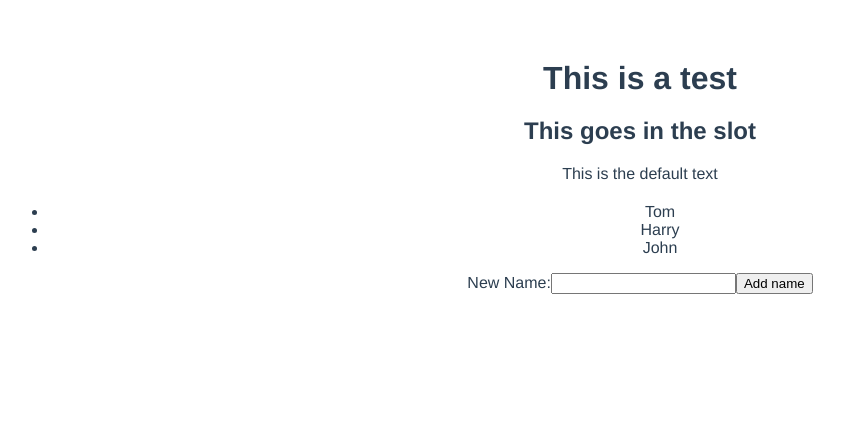
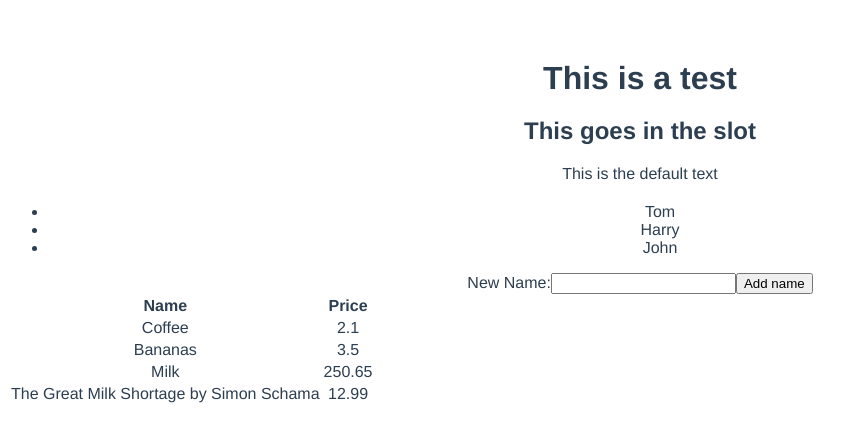
Before and after one commit to mdm106/vue-practice-challenges, a Vue app: page / in a window 1280 px wide. Shown: the top 442 px of the page, without its empty margins (0-861 px from the left). Built offline with nearby package versions, Linux system fonts and the light colour scheme.

Commit message:
Adding Basket and basket items components

```diff
--- /dev/null
+++ b/src/components/Basket.vue
@@ -0,0 +1,52 @@
+<template>
+  <div>
+    <table v-if="basketItems" className="table table-bordered">
+    <thead>
+        <tr>
+            <th>Name</th>
+            <th>Price</th>
+        </tr>
+    </thead>
+    <tbody>
+        <tr v-for="item in basketItems" :key="item.name">
+            <BasketItemName v-bind:item="item" />
+            <BasketItemPrice v-bind:item="item" />
+        </tr>
+    </tbody>
+    </table>
+    <p v-else >Nothing on the list</p>
+    </div>
+</template>
+
+<script>
+import BasketItemName from './BasketItemName.vue'
+import BasketItemPrice from './BasketItemPrice.vue'
+
+export default {
+  name: 'Basket',
+  components: {
+    BasketItemName,
+    BasketItemPrice
+  },
+  props: {
+    items: {
+      type: Array,
+      default: () => [ { name: "Coffee", price: 2.10 },
+                { name: "Bananas", price: 3.50 },
+                { name: "Milk", price: 250.65 },
+                { name: "The Great Milk Shortage by Simon Schama", price: 12.99 },]
+    },
+  },
+  data: function() {
+    return {
+      basketItems: [...this.items]
+    }
+  },
+
+}
+</script>
+
+<!-- Add "scoped" attribute to limit CSS to this component only -->
+<style scoped>
+
+</style>
--- /dev/null
+++ b/src/components/BasketItemName.vue
@@ -0,0 +1,20 @@
+<template>
+  <td>
+    {{ item.name }}
+  </td>
+</template>
+
+<script>
+
+export default {
+  name: 'BasketItemName',
+  props: {
+    item: Object
+  }
+}
+</script>
+
+<!-- Add "scoped" attribute to limit CSS to this component only -->
+<style scoped>
+
+</style>
--- /dev/null
+++ b/src/components/BasketItemPrice.vue
@@ -0,0 +1,20 @@
+<template>
+  <td>
+    {{ item.price }}
+  </td>
+</template>
+
+<script>
+
+export default {
+  name: 'BasketItemPrice',
+  props: {
+    item: Object
+  }
+}
+</script>
+
+<!-- Add "scoped" attribute to limit CSS to this component only -->
+<style scoped>
+
+</style>
--- a/src/components/HelloWorld.vue
+++ b/src/components/HelloWorld.vue
@@ -4,6 +4,7 @@
     <Paragraph />
     <Square v-if=square />
     <People v-bind:arrayPeople="['Tom', 'Harry', 'John']" />
+    <Basket />
   </div>
 </template>
 
@@ -12,6 +13,7 @@ import Header from './Header.vue'
 import Paragraph from './Paragraph.vue'
 import Square from './Square.vue'
 import People from './People.vue'
+import Basket from './Basket.vue'
 
 export default {
   name: 'HelloWorld',
@@ -19,7 +21,8 @@ export default {
     Header,
     Paragraph,
     Square,
-    People
+    People,
+    Basket
   },
   props: {
     square: {
```
